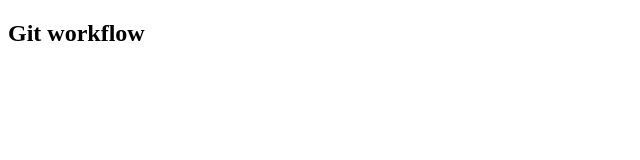
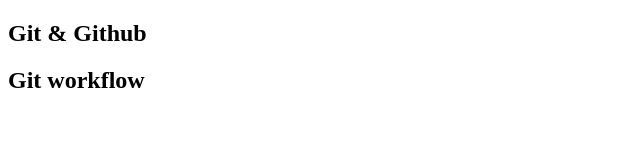
Before and after one commit to Habibawaqar/Git-workflow, a plain HTML site: page index.html in a window 1280 px wide. Shown: the whole page, without its empty margins (0-640 px from the left). Drawn offline with Linux system fonts and the light colour scheme.

Commit message:
Changes Done

```diff
--- /dev/null
+++ b/app.js
@@ -0,0 +1 @@
+console.log("JavaScript")
--- a/index.html
+++ b/index.html
@@ -6,6 +6,7 @@
     <title>Git & Github</title>
 </head>
 <body>
+    <h2> Git & Github</h2>
     <h2> Git workflow</h2>
 </body>
 </html>
```
